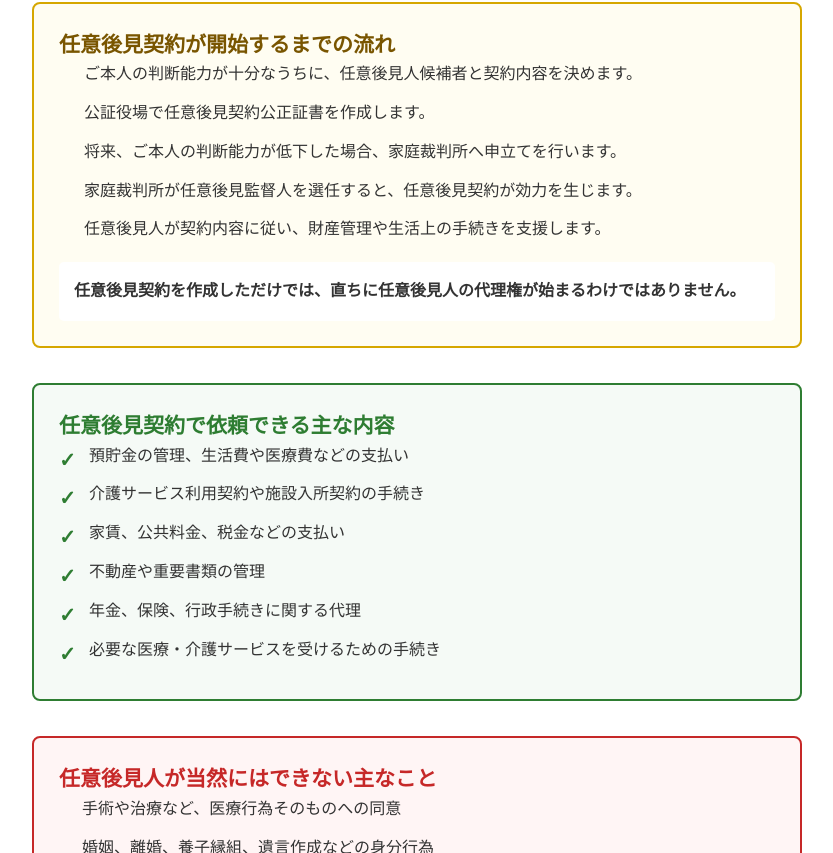
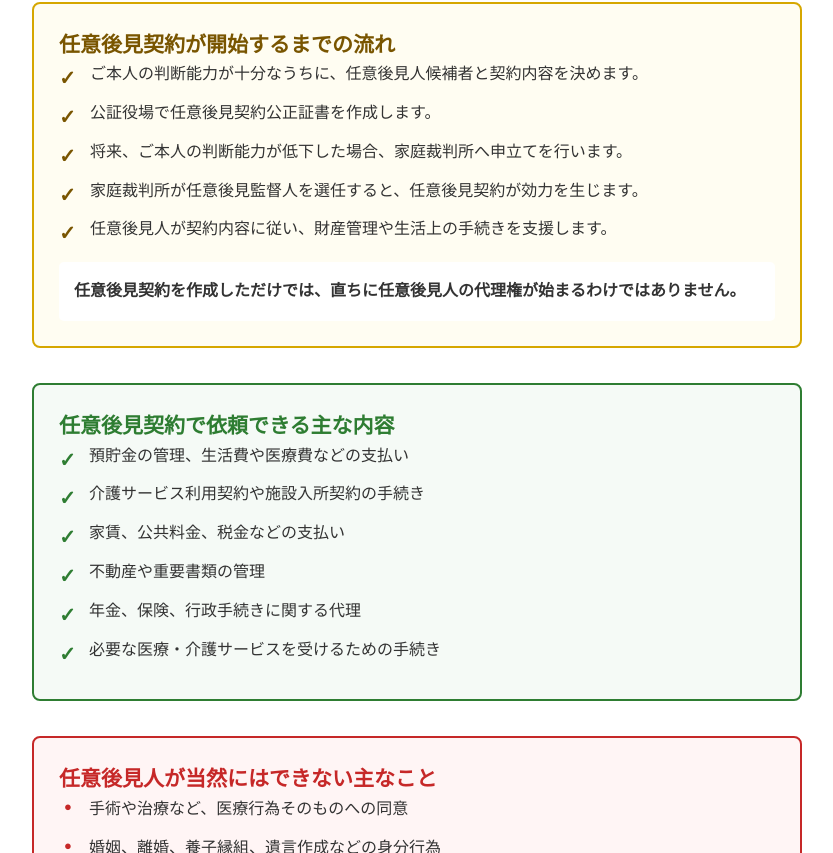
Before and after one commit to ShaneCalado/takarazuka-shukatsu, a React (Vite) app: page /ninikoken in a window 1280 px wide. Shown: the part 1987-2840 px from the top of the page, without its empty margins (223-1056 px from the left). Built offline with nearby package versions, Linux system fonts and the light colour scheme.

Commit message:
last styling fixes

```diff
--- a/src/pages/contact/Contact.jsx
+++ b/src/pages/contact/Contact.jsx
@@ -9,7 +9,7 @@ export default function Contact() {
       </div>
 
       <form className="contact-form" action="https://formsubmit.co/takarazuka.shukatsu@gmail.com" method="POST">
-        {/* Hidden inputs for FormSubmit configuration */}
+        {/* Inputs for FormSubmit configuration */}
         <input type="hidden" name="_subject" value="【ホームページより】お問い合わせが届きました" />
         <input type="hidden" name="_captcha" value="false" />
         <input type="hidden" name="_next" value="https://https://takarazuka-shukatsu.jp/" />
--- a/src/pages/home/Home.css
+++ b/src/pages/home/Home.css
@@ -1,6 +1,3 @@
-/* src/pages/home/Home.css */
-/* Includes all global variables, layout properties, block rules, and overrides extracted exactly from the WordPress head tags */
-
 :root {
   --wp-block-synced-color: #7a00df;
   --wp-block-synced-color--rgb: 122,0,223;
@@ -442,7 +439,7 @@ h1{font-size: var(--wp--preset--font-size--xx-large);font-weight: 700;}
 }
 
 /* ==========================================
-   Access Map & Footer Cleanup
+   Access Map & Footer
 ========================================== */
 .access-map-wrapper {
   width: 100%;
@@ -476,7 +473,7 @@ h1{font-size: var(--wp--preset--font-size--xx-large);font-weight: 700;}
 }
 
 .ftr-logo img {
-  max-width: 380px; /* Prevents the logo from becoming huge */
+  max-width: 380px;
   width: 100%;
   height: auto;
   display: block;
@@ -502,23 +499,17 @@ h1{font-size: var(--wp--preset--font-size--xx-large);font-weight: 700;}
 
 @media screen and (max-width: 600px) {
   .access-map-wrapper iframe {
-    height: 300px; /* Reduces map height slightly on mobile */
+    height: 300px;
   }
   .ftr-logo img {
     max-width: 280px;
   }
 }
 
-/* ==========================================
-   Mobile Layout Fixes
-========================================== */
-
-/* 1. Kill the legacy white box covering the content */
 .main-content__inner::before {
   display: none !important;
 }
 
-/* 2. Force the top 4 banner images to stack neatly on mobile */
 @media screen and (max-width: 768px) {
   .wp-container-core-columns-is-layout-930d3512 {
     flex-wrap: wrap !important;
--- a/src/pages/home/Home.jsx
+++ b/src/pages/home/Home.jsx
@@ -1,4 +1,3 @@
-// src/pages/home/Home.tsx
 import React from 'react';
 import './Home.css';
 
@@ -271,7 +270,7 @@ export default function Home() {
                     </div>
                   </div>
 
-                  {/* Cleanly rebuilt Access / Map section */}
+                  {/* Access / Map section */}
                   <h2 className="home-section-title"><span>アクセス</span></h2>
                   <div className="access-map-wrapper">
                     <iframe
@@ -291,7 +290,7 @@ export default function Home() {
         </main>
       </div>
 
-      {/* Cleanly rebuilt Footer section */}
+      {/* Footer section */}
       <footer className="ftr">
         <div className="ftr-inner">
           <div className="ftr-logo">
--- a/src/pages/ninikoken/Ninikoken.css
+++ b/src/pages/ninikoken/Ninikoken.css
@@ -196,12 +196,24 @@
 }
 
 .flow-list {
+  list-style: none;
   margin-bottom: 0;
-  padding-left: 25px;
+  padding-left: 0;
 }
 
 .flow-list li {
+  position: relative;
   margin-bottom: 10px;
+  padding-left: 31px;
+}
+
+.flow-list li::before {
+  content: "✓";
+  position: absolute;
+  left: 0;
+  color: #795500;
+  font-weight: bold;
+  font-size: 20px;
 }
 
 .flow-note {
@@ -263,12 +275,23 @@
 }
 
 .limit-list {
+  list-style: none;
+  padding-left: 0;
   margin-bottom: 0;
-  padding-left: 23px;
 }
 
 .limit-list li {
+  position: relative;
+  padding-left: 30px;
   margin-bottom: 10px;
+}
+
+.limit-list li::before {
+  content: "●";
+  position: absolute;
+  left: 5px;
+  color: #c62828;
+  font-size: 13px;
 }
 
 /* サポート内容 */
--- a/src/pages/privacy/Privacy.jsx
+++ b/src/pages/privacy/Privacy.jsx
@@ -1,4 +1,3 @@
-// src/pages/privacy/Privacy.jsx
 import React from 'react';
 import './Privacy.css';
 
@@ -38,7 +37,6 @@ export default function Privacy() {
       <h3>8. お問い合わせ窓口</h3>
       <p>当事務所の個人情報の取扱いに関するお問い合わせ・ご相談は、下記までご連絡ください。</p>
 
-      {/* Converted HTML styles to React style objects */}
       <div style={{ backgroundColor: '#f9f9f9', padding: '15px', border: '1px solid #ddd', borderRadius: '5px', marginTop: '10px' }}>
         <p style={{ margin: 0, fontWeight: 'bold' }}>宝塚終活サポートセンター</p>
         <p style={{ margin: '5px 0 0 0' }}>（運営：行政書士藤原修事務所）</p>
--- a/src/pages/shigojimu/Shigojimu.css
+++ b/src/pages/shigojimu/Shigojimu.css
@@ -255,12 +255,24 @@
 }
 
 .shigo-flow-list {
+  list-style: none;
   margin: 0;
-  padding-left: 26px;
+  padding-left: 0;
 }
 
 .shigo-flow-list li {
+  position: relative;
   margin-bottom: 11px;
+  padding-left: 31px;
+}
+
+.shigo-flow-list li::before {
+  content: "✓";
+  position: absolute;
+  left: 0;
+  color: #795500;
+  font-size: 21px;
+  font-weight: bold;
 }
 
 /* 制度比較 */
--- a/src/pages/sozoku/Sozoku.css
+++ b/src/pages/sozoku/Sozoku.css
@@ -217,12 +217,24 @@
 }
 
 .souzoku-flow-list {
+  list-style: none;
   margin: 0;
-  padding-left: 26px;
+  padding: 0;
 }
 
 .souzoku-flow-list li {
+  position: relative;
   margin-bottom: 11px;
+  padding-left: 31px;
+}
+
+.souzoku-flow-list li::before {
+  content: "✓";
+  position: absolute;
+  left: 0;
+  color: #795500;
+  font-size: 21px;
+  font-weight: bold;
 }
 
 .souzoku-service-box {
```
Also changed, not shown: src/App.tsx (+3 -4 lines), src/pages/igon/Igon.jsx (+4 -4 lines).
